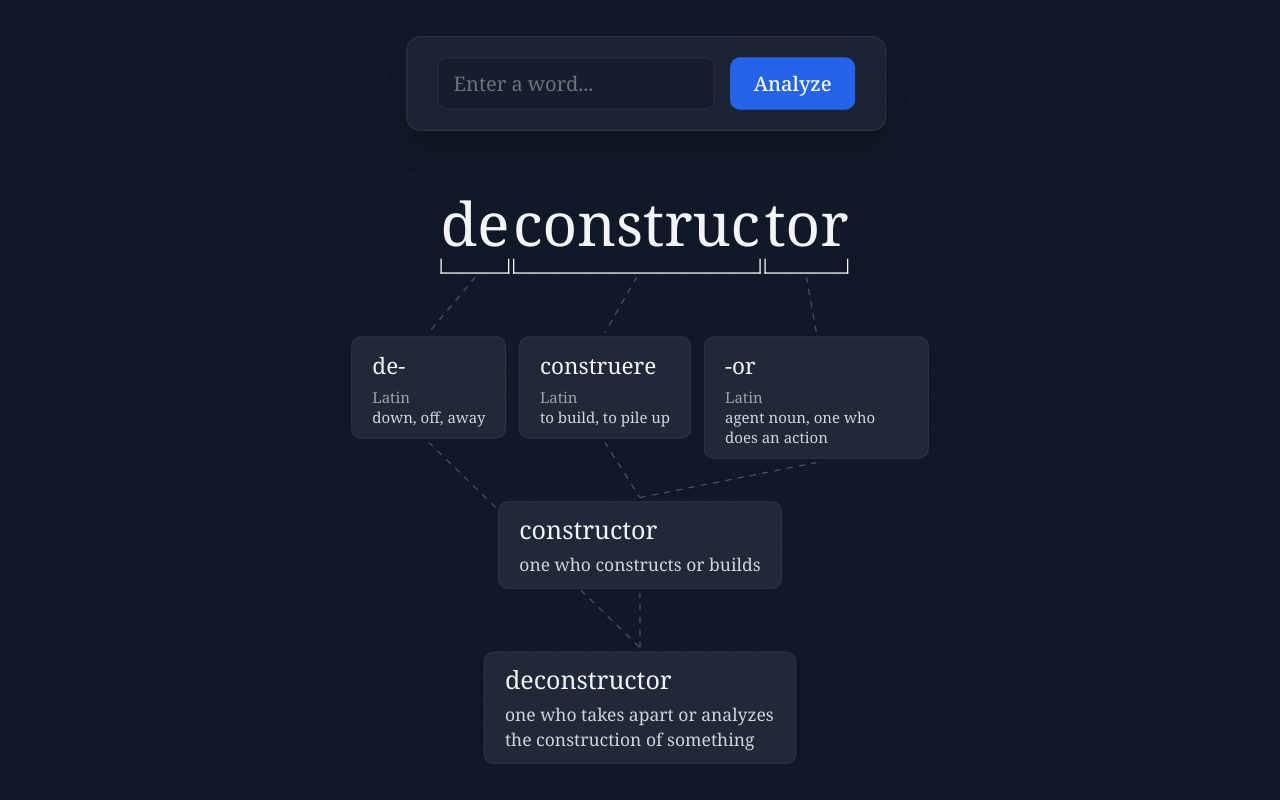
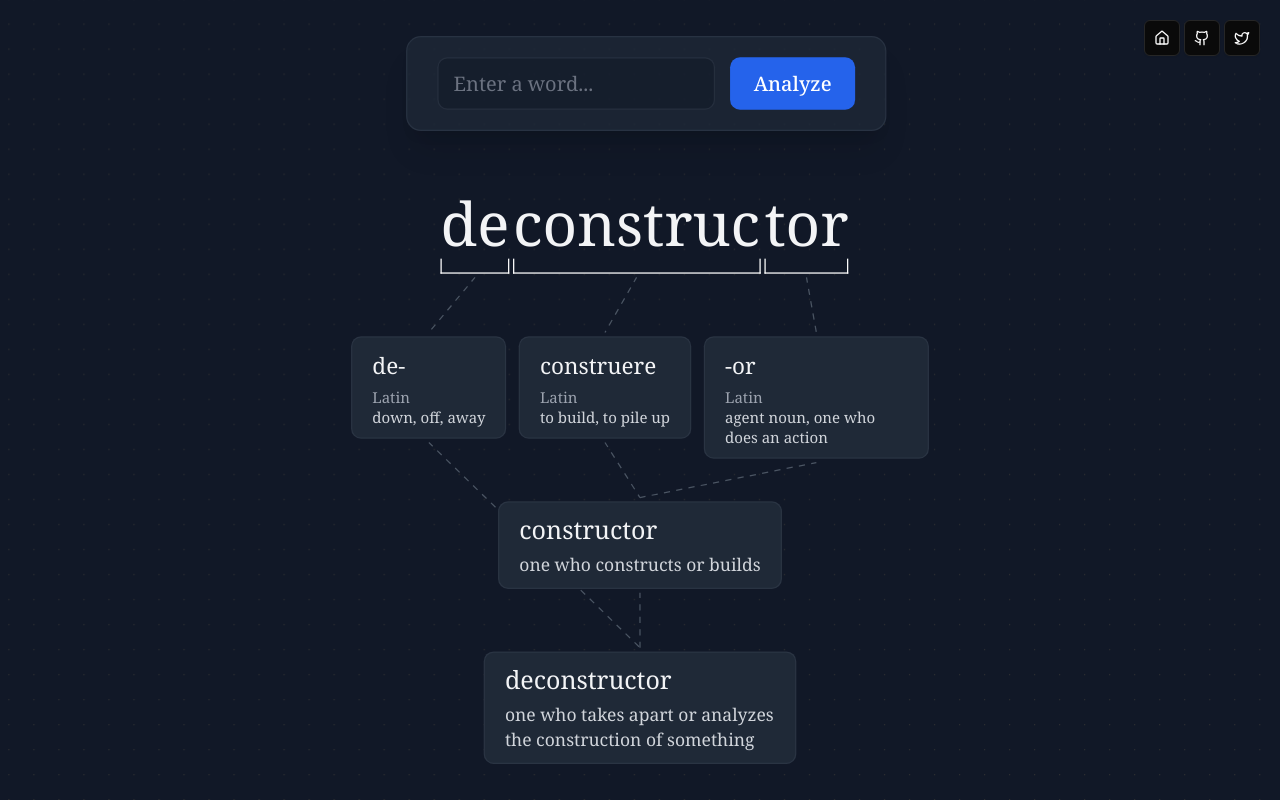
Before and after one commit to william-price01/deconstructor-test, a Next.js app: page / in a window 1280 px wide. Built offline with nearby package versions, Linux system fonts and the light colour scheme.

Commit message:
add outbound links

```diff
--- a/app/layout.tsx
+++ b/app/layout.tsx
@@ -3,6 +3,7 @@
 import { Toaster } from "@/components/ui/sonner";
 import "./globals.css";
 import PlausibleProvider from "next-plausible";
+import Outbound from "@/components/outbound";
 
 const notoSerif = Noto_Serif({
   subsets: ["latin"],
@@ -36,6 +37,7 @@
         />
       </head>
       <body className={`${notoSerif.className} antialiased dark`}>
+        <Outbound />
         {children}
         <Toaster />
       </body>
--- /dev/null
+++ b/components/outbound.tsx
@@ -0,0 +1,37 @@
+import { Button } from "@/components/ui/button";
+import { GithubIcon, HouseIcon, LucideProps, TwitterIcon } from "lucide-react";
+import Link from "next/link";
+import { RefAttributes } from "react";
+
+function OutboundButton({
+  href,
+  Icon,
+}: {
+  href: string;
+  Icon: React.ForwardRefExoticComponent<
+    Omit<LucideProps, "ref"> & RefAttributes<SVGSVGElement>
+  >;
+}) {
+  return (
+    <Button size="icon" variant="outline">
+      <Link href={href}>
+        <Icon className="w-4 h-4" />
+      </Link>
+    </Button>
+  );
+}
+
+export default function Outbound() {
+  return (
+    <div className="absolute top-5 right-5 z-50">
+      <div className="flex gap-1">
+        <OutboundButton href="https://ayush.digital" Icon={HouseIcon} />
+        <OutboundButton
+          href="https://github.com/hyusap/deconstructor"
+          Icon={GithubIcon}
+        />
+        <OutboundButton href="https://x.com/hyusapx" Icon={TwitterIcon} />
+      </div>
+    </div>
+  );
+}
--- /dev/null
+++ b/components/ui/button.tsx
@@ -0,0 +1,57 @@
+import * as React from "react"
+import { Slot } from "@radix-ui/react-slot"
+import { cva, type VariantProps } from "class-variance-authority"
+
+import { cn } from "@/lib/utils"
+
+const buttonVariants = cva(
+  "inline-flex items-center justify-center gap-2 whitespace-nowrap rounded-md text-sm font-medium transition-colors focus-visible:outline-none focus-visible:ring-1 focus-visible:ring-ring disabled:pointer-events-none disabled:opacity-50 [&_svg]:pointer-events-none [&_svg]:size-4 [&_svg]:shrink-0",
+  {
+    variants: {
+      variant: {
+        default:
+          "bg-primary text-primary-foreground shadow hover:bg-primary/90",
+        destructive:
+          "bg-destructive text-destructive-foreground shadow-sm hover:bg-destructive/90",
+        outline:
+          "border border-input bg-background shadow-sm hover:bg-accent hover:text-accent-foreground",
+        secondary:
+          "bg-secondary text-secondary-foreground shadow-sm hover:bg-secondary/80",
+        ghost: "hover:bg-accent hover:text-accent-foreground",
+        link: "text-primary underline-offset-4 hover:underline",
+      },
+      size: {
+        default: "h-9 px-4 py-2",
+        sm: "h-8 rounded-md px-3 text-xs",
+        lg: "h-10 rounded-md px-8",
+        icon: "h-9 w-9",
+      },
+    },
+    defaultVariants: {
+      variant: "default",
+      size: "default",
+    },
+  }
+)
+
+export interface ButtonProps
+  extends React.ButtonHTMLAttributes<HTMLButtonElement>,
+    VariantProps<typeof buttonVariants> {
+  asChild?: boolean
+}
+
+const Button = React.forwardRef<HTMLButtonElement, ButtonProps>(
+  ({ className, variant, size, asChild = false, ...props }, ref) => {
+    const Comp = asChild ? Slot : "button"
+    return (
+      <Comp
+        className={cn(buttonVariants({ variant, size, className }))}
+        ref={ref}
+        {...props}
+      />
+    )
+  }
+)
+Button.displayName = "Button"
+
+export { Button, buttonVariants }
--- a/package.json
+++ b/package.json
@@ -12,6 +12,7 @@
     "@ai-sdk/openai": "^1.1.5",
     "@dagrejs/dagre": "^1.1.4",
     "@openrouter/ai-sdk-provider": "^0.0.6",
+    "@radix-ui/react-slot": "^1.1.2",
     "@xyflow/react": "^12.4.2",
     "add": "^2.0.6",
     "ai": "^4.1.11",
```
Also changed, not shown: 1 other file (tests, documents, lock files or other folders).
